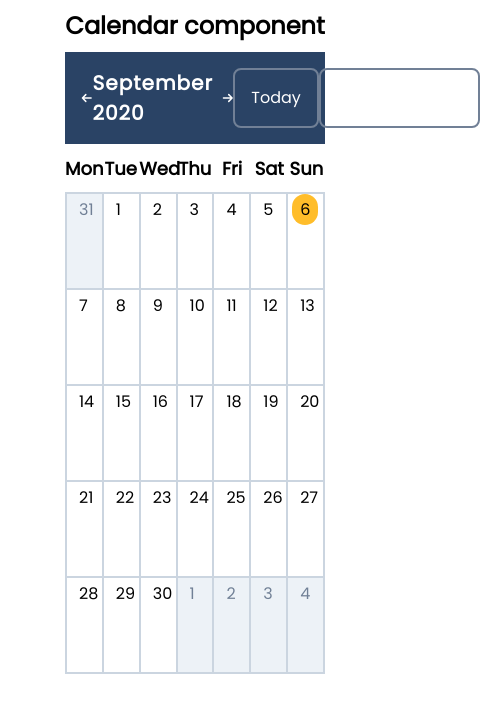
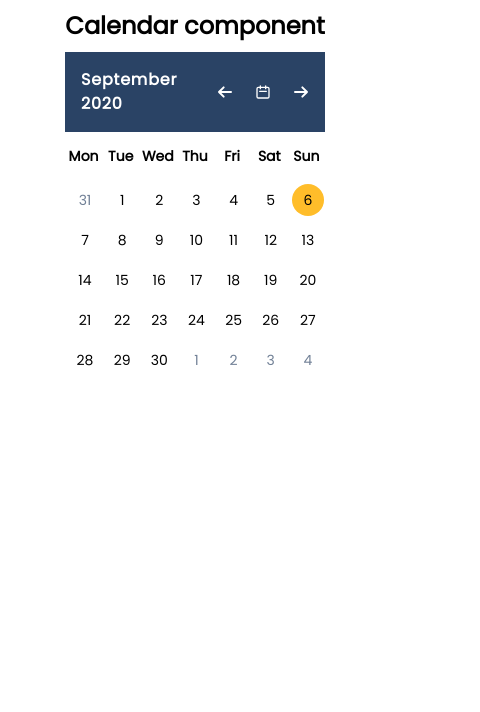
Before and after one commit to hipstermojo/svelte_calendar, a Svelte app: page / in a window 390 px wide. Shown: the top 712 px of the page, 480 px wide, since content can reach past the window. Built offline with nearby package versions, Linux system fonts and the light colour scheme.

Commit message:
Add mobile size responsive view of calendar
This includes adding a calendar icon that appears in mobile sizes
Add type annotation in CalendarMonth

```diff
--- a/src/components/CalendarHeader.svelte
+++ b/src/components/CalendarHeader.svelte
@@ -18,13 +18,13 @@
     - The month currently being rendered
     - Controls to go forward and backward
         - A button specifically to take you back to the current month -->
-<div class="flex bg-blue-900 text-white p-4 justify-between">
+<div class="bg-blue-900 text-white p-4 md:flex md:justify-between">
   <!-- One div contains the month currently being rendered
         as well as controls to go forward and backward-->
-  <div class="w-64 flex justify-between items-center">
+  <div class="w-full md:w-64 flex justify-between items-center">
     <svg
       on:click={() => toggleMonth(-1)}
-      class="w-4 h-4 cursor-pointer"
+      class="hidden md:block w-4 h-4 cursor-pointer"
       fill="none"
       stroke="currentColor"
       viewBox="0 0 24 24"
@@ -33,7 +33,31 @@
         stroke-linejoin="round"
         stroke-width="3"
         d="M10 19l-7-7m0 0l7-7m-7 7h18" /></svg>
-    <p class="font-bold text-xl tracking-wider">{selectedMonth}</p>
+    <p class="w-1/2 font-bold tracking-wider md:w-auto md:text-xl">
+      {selectedMonth}
+    </p>
+    <svg
+      on:click={() => toggleMonth(-1)}
+      class="block md:hidden w-4 h-4 cursor-pointer"
+      fill="none"
+      stroke="currentColor"
+      viewBox="0 0 24 24"
+      xmlns="http://www.w3.org/2000/svg"><path
+        stroke-linecap="round"
+        stroke-linejoin="round"
+        stroke-width="3"
+        d="M10 19l-7-7m0 0l7-7m-7 7h18" /></svg>
+    <svg
+      on:click={toggleToday}
+      class="w-4 h-4 cursor-pointer md:hidden"
+      fill="none"
+      stroke="currentColor"
+      viewBox="0 0 24 24"
+      xmlns="http://www.w3.org/2000/svg"><path
+        stroke-linecap="round"
+        stroke-linejoin="round"
+        stroke-width="2"
+        d="M8 7V3m8 4V3m-9 8h10M5 21h14a2 2 0 002-2V7a2 2 0 00-2-2H5a2 2 0 00-2 2v12a2 2 0 002 2z" /></svg>
     <svg
       on:click={() => toggleMonth(1)}
       class="w-4 h-4 cursor-pointer"
@@ -47,7 +71,7 @@
         d="M14 5l7 7m0 0l-7 7m7-7H3" /></svg>
   </div>
   <!-- Second div contains the button to take you to the current month -->
-  <div class="w-1/3 flex justify-between">
+  <div class="hidden md:w-1/3 md:flex md:justify-between">
     <button
       on:click={toggleToday}
       class="px-4 py-1 border-2 rounded-lg border-gray-600 focus:outline-none">Today</button>
--- a/src/components/CalendarMonth.svelte
+++ b/src/components/CalendarMonth.svelte
@@ -13,7 +13,7 @@
   let selectedDate: Dayjs = dayjs();
   let today: string = dayjs().format("YYYY-MM-DD");
 
-  const getWeekday = (date) => dayjs(date).weekday();
+  const getWeekday = (date: string) => dayjs(date).weekday();
 
   $: month = Number(selectedDate.format("M"));
   $: year = Number(selectedDate.format("YYYY"));
@@ -81,7 +81,9 @@
 <div class="calendar-month w-2/3 m-auto">
   <CalendarHeader bind:selectedDate />
   <CalendarWeekdays />
-  <div class="days-grid grid grid-cols-7 border-r-2 border-t-2 border-gray-400">
+  <div
+    class="days-grid grid grid-cols-7 border-gray-400 md:border-r-2
+      md:border-t-2">
     {#each days as day (day.date)}
       <CalendarMonthDayItem
         day={dayjs(day.date)}
--- a/src/components/CalendarMonthDayItem.svelte
+++ b/src/components/CalendarMonthDayItem.svelte
@@ -10,24 +10,45 @@
 
 <style>
   .calendar-day:hover {
-    background-color: #e2e8f0;
+    @apply bg-gray-400;
   }
   .calendar-day--not-current {
-    background-color: #edf2f7;
-    color: #718096;
+    @apply text-gray-600;
   }
+
   .calendar-day--not-current:hover {
     background-color: #cbd5e0;
   }
   .calendar-day--today {
-    background: #ffbd2a;
+    @apply bg-bright-yellow;
+  }
+  .calendar-day--today:hover {
+    @apply bg-yellow-600;
+  }
+
+  @screen md {
+    .calendar-day--not-current {
+      @apply bg-gray-300;
+    }
+    .calendar-day--today {
+      @apply bg-white;
+    }
+    .calendar-day--today > p {
+      @apply bg-bright-yellow;
+    }
+    .calendar-day--today:hover {
+      @apply bg-gray-400;
+    }
   }
 </style>
 
 <div
-  class="calendar-day p-1 h-24 border-l-2 border-b-2 border-gray-400"
+  class="calendar-day h-8 w-8 m-1 flex justify-center items-center
+    border-gray-400 rounded-full md:h-24 md:w-full md:m-0 md:block md:p-1
+    md:rounded-none md:hover:bg-gray-400 md:border-l-2 md:border-b-2"
+  class:calendar-day--today={isToday}
   class:calendar-day--not-current={!isCurrentMonth}>
-  <span
-    class="rounded-full px-2 py-1"
-    class:calendar-day--today={isToday}>{label}</span>
+  <p class="text-sm px-2 py-1 md:text-base md:rounded-full md:inline-block">
+    {label}
+  </p>
 </div>
--- a/src/components/CalendarWeekdays.svelte
+++ b/src/components/CalendarWeekdays.svelte
@@ -7,8 +7,8 @@
 
 <div class="day-of-week h-12 grid grid-cols-7">
   {#each WEEKDAYS as weekday}
-    <div class="h-full w-full inline-flex items-center content-center">
-      <p class="text-lg m-auto font-bold">{weekday}</p>
+    <div class="h-full w-full inline-flex items-center justify-center">
+      <p class="text-sm md:text-lg font-bold">{weekday}</p>
     </div>
   {/each}
 </div>
--- a/tailwind.config.js
+++ b/tailwind.config.js
@@ -8,7 +8,11 @@ module.exports = {
     fontFamily: {
       'body': ['Poppins', 'sans-serif']
     },
-    extend: {},
+    extend: {
+      colors: {
+        'bright-yellow': '#ffbd2a'
+      }
+    },
   },
   variants: {},
   plugins: [],
```
